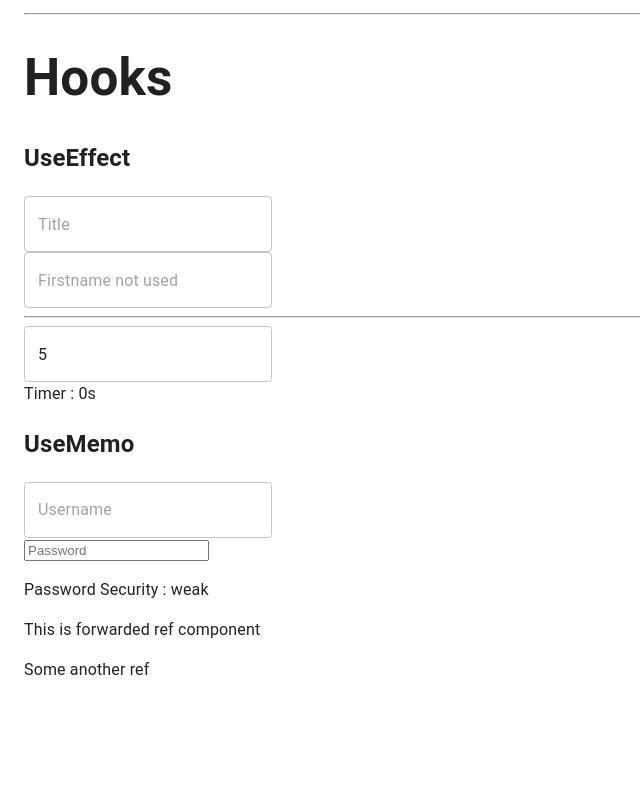
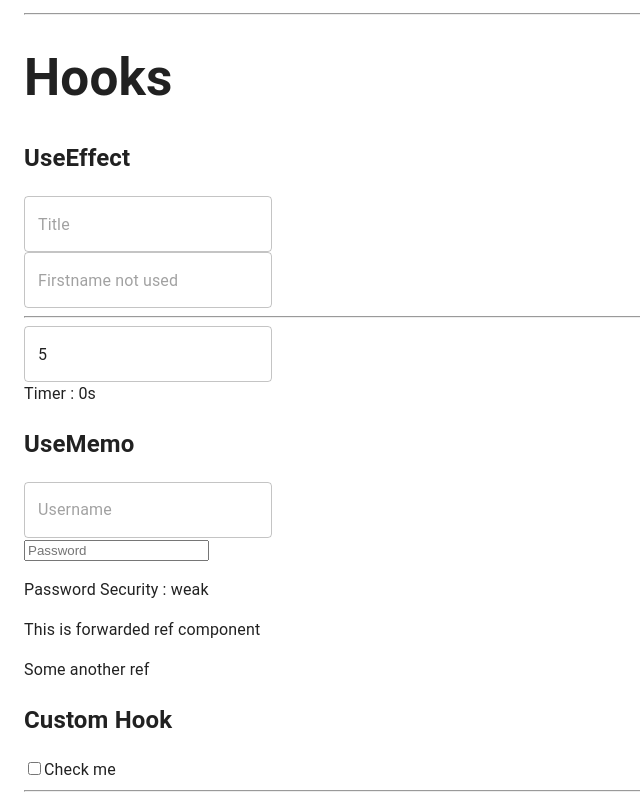
Before and after one commit to florianPalabost/react-jsx-tuto, a React (Vite) app: page / in a window 1280 px wide. Shown: the part 1915-2715 px from the top of the page, without its empty margins (0-640 px from the left). Before the commit the page ends 2613 px from the top, so only its background shows below. Built offline with nearby package versions, Linux system fonts and the light colour scheme.

Commit message:
Init Custom Hook

```diff
--- a/src/App.jsx
+++ b/src/App.jsx
@@ -7,6 +7,7 @@ import SearchBar from './components/SearchBar';
 import UseEffect from './components/Hooks/UseEffect';
 import UseMemo from './components/Hooks/UseMemo';
 import UseRef from './components/Hooks/UseRef';
+import CustomHook from './components/Hooks/CustomHook';
 
 export default function App() {
     const products = [
@@ -92,7 +93,9 @@ export default function App() {
                     <UseEffect />
                     <UseMemo />
                     <UseRef />
+                    <CustomHook />
                 </Box>
+                <hr />
             </Container>
         </CssBaseline>
     );
--- a/src/components/Forms/MyInput/MyInput.jsx
+++ b/src/components/Forms/MyInput/MyInput.jsx
@@ -1,4 +1,6 @@
 import { Box, TextField } from '@mui/material';
+import MyCheckbox from '../MyCheckbox';
+import MySelect from '../MySelect';
 
 /**
  * Renders an input component.
--- /dev/null
+++ b/src/components/Hooks/CustomHook/CustomHook.jsx
@@ -0,0 +1,43 @@
+import { Box } from '@mui/material';
+import { useEffect, useMemo, useState } from 'react';
+import MyInput from '../../Forms/MyInput';
+
+/**
+ * A hook that returns a state value and a function to toggle it.
+ *
+ * @param {boolean} initial - The initial state value.
+ * @return {Array} An array containing the state value and the toggle function.
+ */
+function useToggle(initial) {
+    const [state, setState] = useState(initial);
+
+    const toggle = () => {
+        setState((s) => !s);
+    };
+
+    return [state, toggle];
+}
+
+function useCounter(countInitial) {
+    const [count, setCount] = useState(countInitial);
+
+    const increment = (c) => c + 1;
+    const decrement = (c) => c - 1;
+
+    return [count, increment, decrement];
+}
+
+export default function CustomHook() {
+    const [checked, toggleChecked] = useToggle(false);
+
+    return (
+        <Box>
+            <h2>Custom Hook</h2>
+            <label>
+                <input type="checkbox" checked={checked} onChange={toggleChecked} />
+                Check me
+            </label>
+            {checked && <p>You checked me !</p>}
+        </Box>
+    );
+}
--- /dev/null
+++ b/src/components/Hooks/CustomHook/index.js
@@ -0,0 +1,3 @@
+import CustomHook from "./CustomHook";
+
+export default CustomHook;
```
